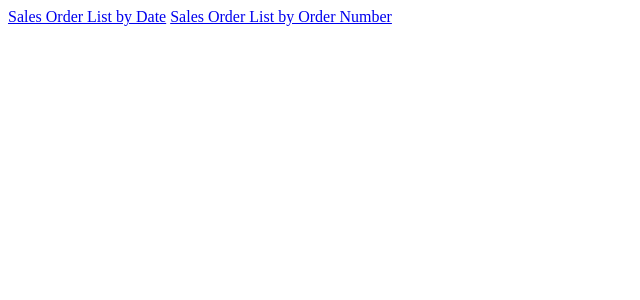
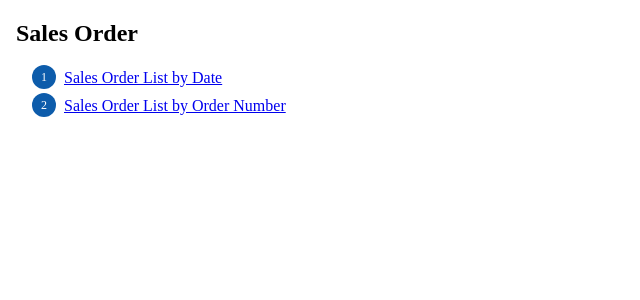
Before and after one commit to oleetech/Ayat, a Django app: template Report/templates/index.html in a window 1280 px wide. Shown: the top 300 px of the page, without its empty margins (0-640 px from the left). Run offline with Django 4.2, Linux system fonts and the light colour scheme; the template is opened without the code that fills it, so the values that code supplies are empty.

Commit message:
report page design

```diff
--- a/Report/templates/index.html
+++ b/Report/templates/index.html
@@ -4,10 +4,100 @@
     <meta charset="UTF-8">
     <meta name="viewport" content="width=device-width, initial-scale=1.0">
     <title>Document</title>
+
+    <style>
+        /* Colors */
+        :root {
+            --gray: #888;
+            --gray-light: #e0e0e0;
+            --gray-lighter: #f5f5f5;
+            --gray-lightest: #fafafa;
+            --gray-dark: #444;
+            --gray-darker: #222;
+            --gray-darkest: #111;
+            --primary-color: #0d5cab;
+            --primary-color-inverse: white;
+            --secondary-color: #72c267;
+            --secondary-color-inverse: white;
+            --tertiary-color: #168dde;
+            --tertiary-color-inverse: white;
+        }
+
+        /* Layout */
+        html {
+            font-size: 16px;
+        }
+
+        body {
+            margin: 1rem;
+        }
+
+        /* Number Circle List */
+        .number-circle-list {
+            list-style: none;
+            padding-left: 1rem;
+            counter-reset: circle-counter;
+        }
+
+        .number-circle-list li {
+            counter-increment: circle-counter;
+            margin-bottom: 0.25rem;
+        }
+
+        .number-circle-list li:before {
+            content: counter(circle-counter);
+            background-color: var(--gray-lightest);
+            width: 1.5rem;
+            height: 1.5rem;
+            border-radius: 50%;
+            display: inline-block;
+            font-size: 0.75rem;
+            line-height: 1.5rem;
+            color: var(--gray-dark);
+            text-align: center;
+            margin-right: 0.5rem;
+            position: relative;
+            top: -2px;
+        }
+
+        /* Color Variants */
+        .number-circle-list--primary-color li:before {
+            background-color: var(--primary-color);
+            color: var(--primary-color-inverse);
+        }
+
+        .number-circle-list--secondary-color li:before {
+            background-color: var(--secondary-color);
+            color: var(--secondary-color-inverse);
+        }
+
+        .number-circle-list--tertiary-color li:before {
+            background-color: var(--tertiary-color);
+            color: var(--tertiary-color-inverse);
+        }
+    </style>
 </head>
 <body>
-    <a href="{% url 'sales_order_list_by_date' %}">Sales Order List by Date</a>
-    <a href="{% url 'sales_order_list_by_orderno' %}">Sales Order List by Order Number</a>
 
+
+
+    <div class="band band--white">
+        <div class="inner band--inner">
+            <div class="row">
+                <div class="col">
+                    <h2>Sales Order</h2>
+
+                    <ul class="number-circle-list number-circle-list--primary-color">
+                        <li><a href="{% url 'sales_order_list_by_date' %}">Sales Order List by Date</a></li>
+                        <li><a href="{% url 'sales_order_list_by_orderno' %}">Sales Order List by Order Number</a></li>
+
+                    </ul>
+
+                </div>
+
+
+            </div>
+        </div>
+    </div>
 </body>
 </html>
```
